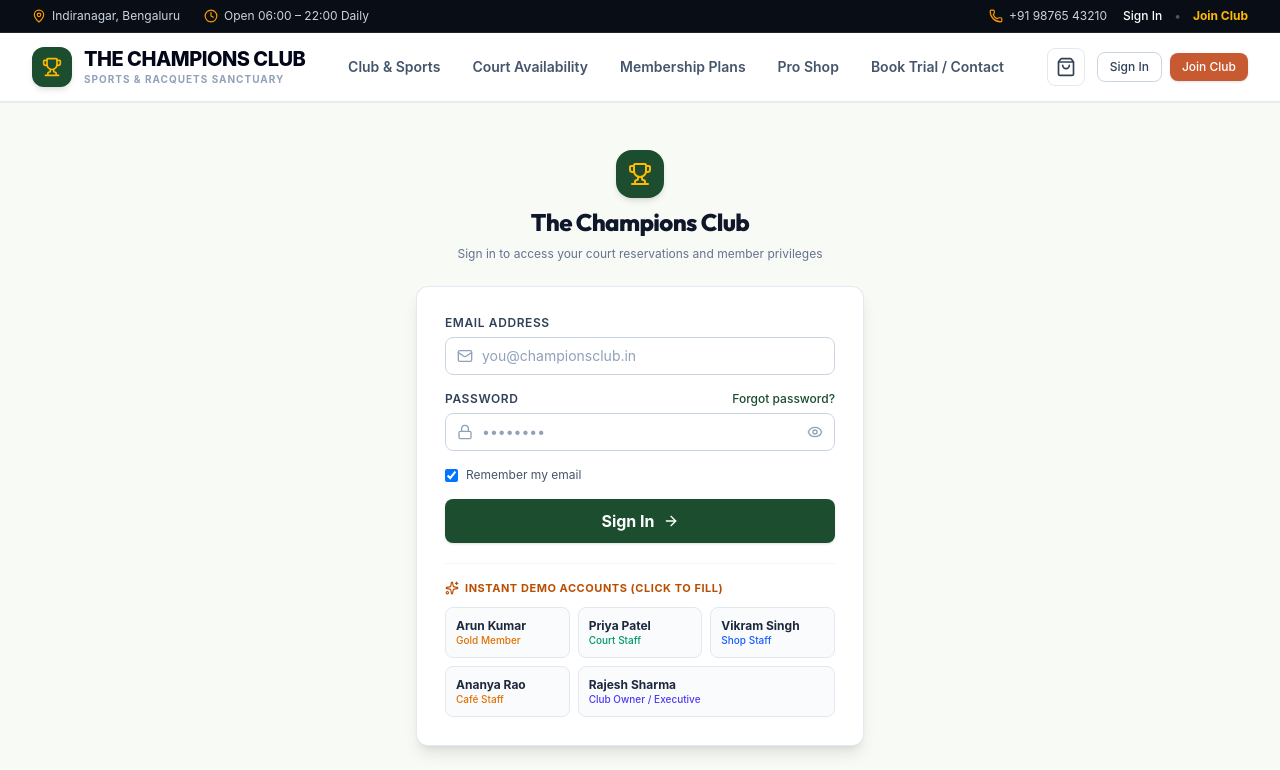
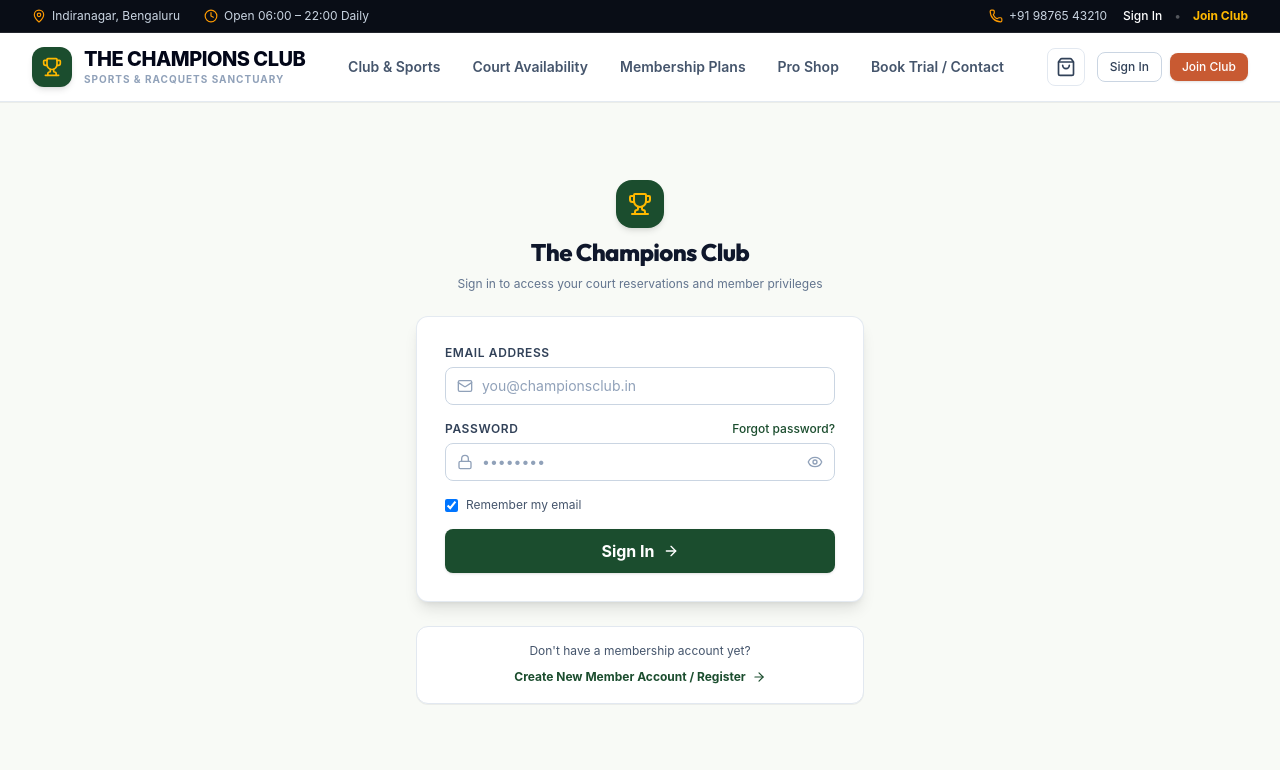
Before and after one commit to milanmeghnathi919-cyber/club_core, a React (Vite) app in the folder client/: page /login in a window 1280 px wide. Shown: the top 770 px of the page. Built offline with nearby package versions, Linux system fonts and the light colour scheme; no server answers.

Commit message:
feat: remove instant demo accounts panel from login page

```diff
--- a/client/src/pages/public/Login.jsx
+++ b/client/src/pages/public/Login.jsx
@@ -14,7 +14,6 @@ import {
   Mail,
   Eye,
   EyeOff,
-  Sparkles,
   User,
   ShieldCheck,
   AlertCircle,
@@ -102,12 +101,6 @@ export const Login = () => {
     } finally {
       setLoading(false)
     }
-  }
-
-  const fillQuickDemo = (demoEmail, demoPw) => {
-    setEmail(demoEmail)
-    setPassword(demoPw)
-    setErrorMessage('')
   }
 
   const handleForgotSubmit = (e) => {
@@ -226,60 +219,6 @@ export const Login = () => {
                 <ArrowRight className="w-4 h-4" />
               </Button>
             </form>
-
-            {/* Quick Demo Credentials for Hackathon Evaluators */}
-            <div className="pt-4 border-t border-slate-100 space-y-2.5">
-              <div className="flex items-center gap-1.5 text-[11px] font-bold uppercase tracking-wider text-amber-700">
-                <Sparkles className="w-3.5 h-3.5" />
-                <span>Instant Demo Accounts (Click to Fill)</span>
-              </div>
-              <div className="grid grid-cols-2 sm:grid-cols-3 gap-2 text-xs">
-                <button
-                  type="button"
-                  onClick={() => fillQuickDemo('member@championsclub.in', 'Member@123')}
-                  className="p-2.5 rounded-lg border border-slate-200 bg-slate-50/70 hover:bg-white hover:border-amber-400 text-left transition-colors cursor-pointer group"
-                >
-                  <p className="font-bold text-slate-800 group-hover:text-amber-800">Arun Kumar</p>
-                  <p className="text-[10px] text-amber-600 font-medium">Gold Member</p>
-                </button>
-
-                <button
-                  type="button"
-                  onClick={() => fillQuickDemo('courts@championsclub.in', 'Staff@123')}
-                  className="p-2.5 rounded-lg border border-slate-200 bg-slate-50/70 hover:bg-white hover:border-emerald-400 text-left transition-colors cursor-pointer group"
-                >
-                  <p className="font-bold text-slate-800 group-hover:text-emerald-800">Priya Patel</p>
-                  <p className="text-[10px] text-emerald-600 font-medium">Court Staff</p>
-                </button>
-
-                <button
-                  type="button"
-                  onClick={() => fillQuickDemo('shop@championsclub.in', 'Staff@123')}
-                  className="p-2.5 rounded-lg border border-slate-200 bg-slate-50/70 hover:bg-white hover:border-blue-400 text-left transition-colors cursor-pointer group"
-                >
-                  <p className="font-bold text-slate-800 group-hover:text-blue-800">Vikram Singh</p>
-                  <p className="text-[10px] text-blue-600 font-medium">Shop Staff</p>
-                </button>
-
-                <button
-                  type="button"
-                  onClick={() => fillQuickDemo('cafe@championsclub.in', 'Staff@123')}
-                  className="p-2.5 rounded-lg border border-slate-200 bg-slate-50/70 hover:bg-white hover:border-amber-400 text-left transition-colors cursor-pointer group"
-                >
-                  <p className="font-bold text-slate-800 group-hover:text-amber-800">Ananya Rao</p>
-                  <p className="text-[10px] text-amber-600 font-medium">Café Staff</p>
-                </button>
-
-                <button
-                  type="button"
-                  onClick={() => fillQuickDemo('owner@championsclub.in', 'Admin@123')}
-                  className="p-2.5 rounded-lg border border-slate-200 bg-slate-50/70 hover:bg-white hover:border-indigo-400 text-left transition-colors cursor-pointer group sm:col-span-2"
-                >
-                  <p className="font-bold text-slate-800 group-hover:text-indigo-800">Rajesh Sharma</p>
-                  <p className="text-[10px] text-indigo-600 font-medium">Club Owner / Executive</p>
-                </button>
-              </div>
-            </div>
           </CardContent>
         </Card>
 
```
